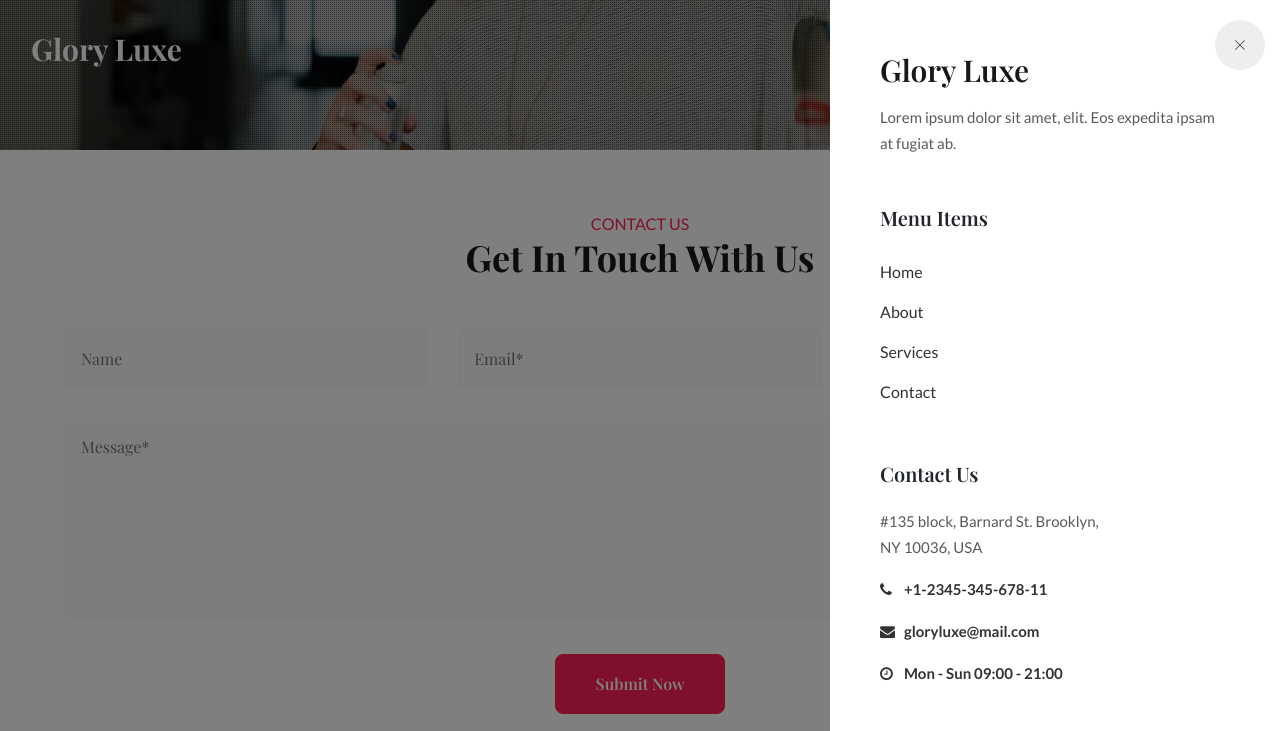
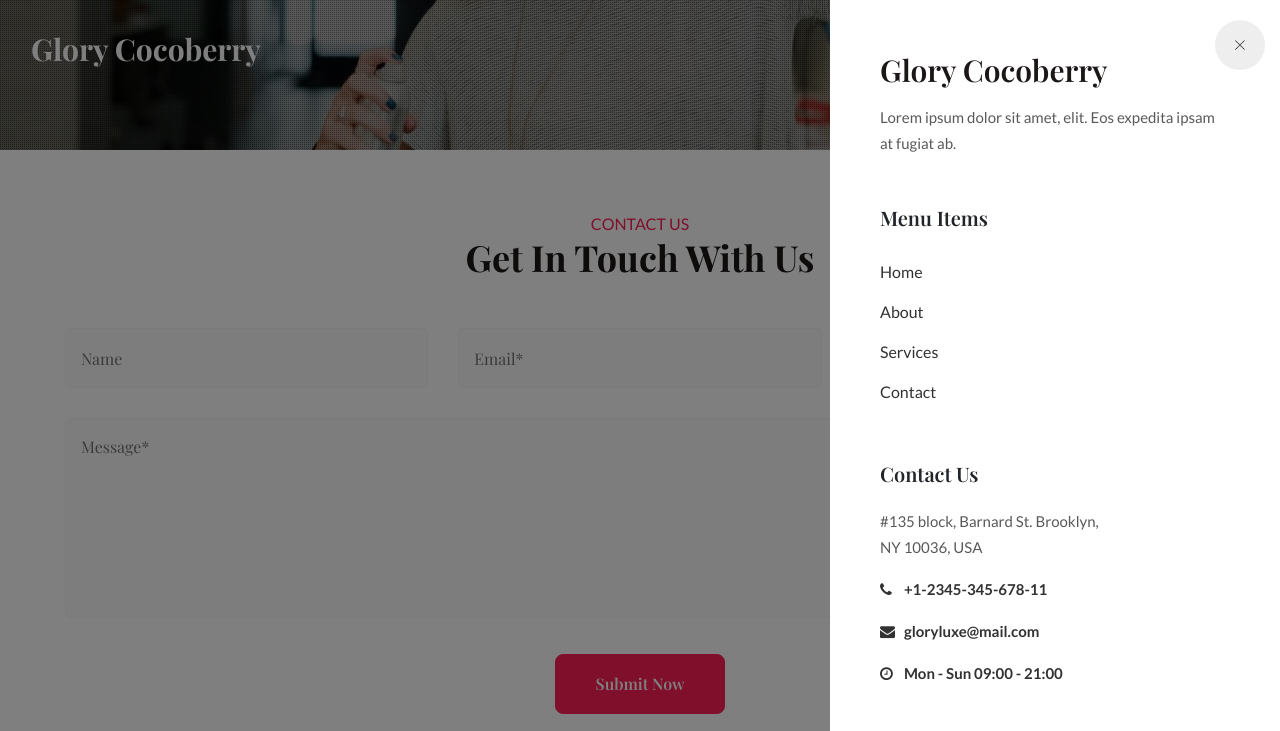
Before and after one commit to SaloneeBaing/Future-Ready-Talent-project, a plain HTML site: page contact.html in a window 1280 px wide. Both pictures are taken after a click on the link 1234 px from the left and 45 px from the top of the page. Shown: the top 731 px of the page. Drawn offline with nearby package versions, Linux system fonts and the light colour scheme; a web font is replaced by a local one.

Commit message:
Update contact.html

```diff
--- a/contact.html
+++ b/contact.html
@@ -28,7 +28,7 @@ Author URL: http://w3layouts.com
 		<div class="container-fluid">
 			<nav class="navbar navbar-expand-lg navbar-dark stroke">
 				<h1> <a class="navbar-brand" href="index.html">
-						<span class="sub-logo">G</span>lory <span class="sub-logo">L</span>uxe
+						<span class="sub-logo">G</span>lory <span class="sub-logo">C</span>ocoberry
 					</a></h1>
 				<!-- if logo is image enable this
         <a class="navbar-brand" href="#index.html">
@@ -104,7 +104,7 @@ Author URL: http://w3layouts.com
 				<div class="modal-body">
 					<div class="modal__content">
 						<h2 class="logo"><a class="logo-brand" href="index.html">
-								<span class="sub-logo">G</span>lory <span class="sub-logo">L</span>uxe
+								<span class="sub-logo">G</span>lory <span class="sub-logo">C</span>ocoberry
 							</a></h2>
 						<!-- if logo is image enable this
 			<h2 class="logo">
```
